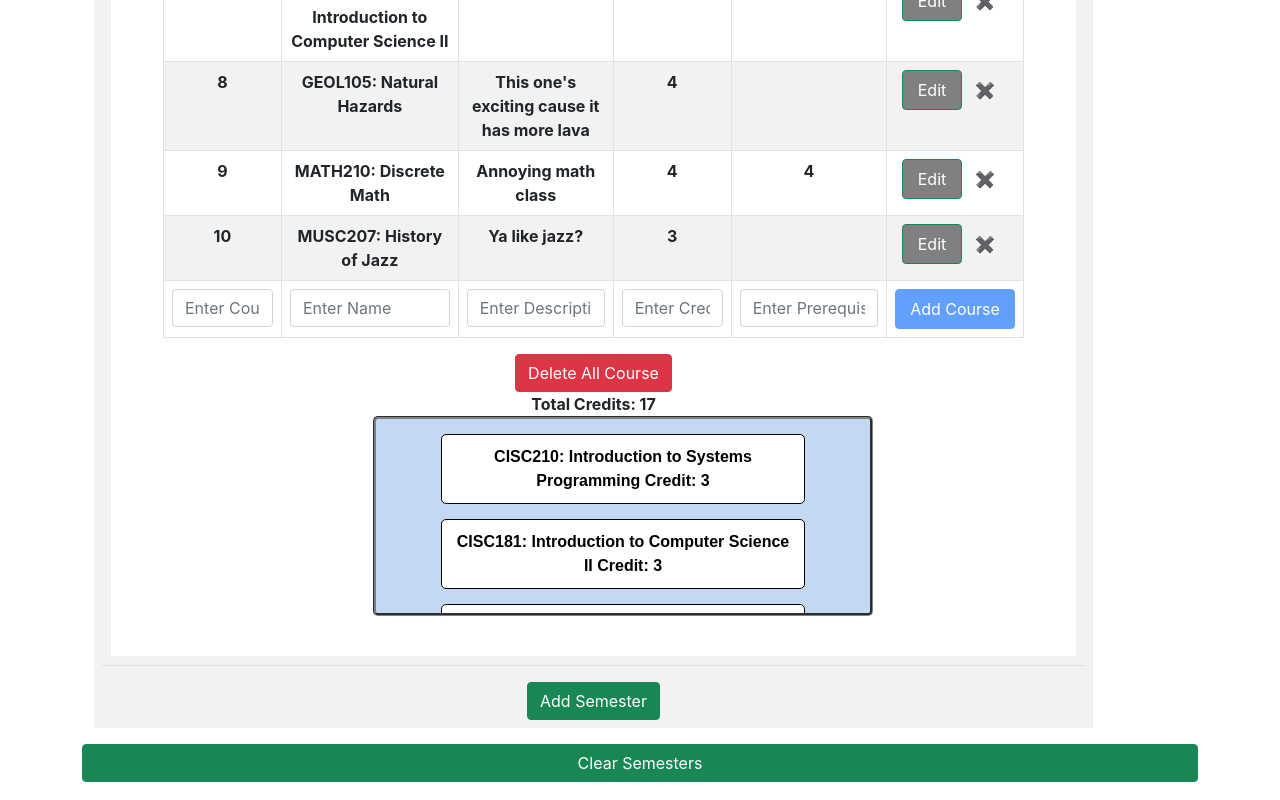
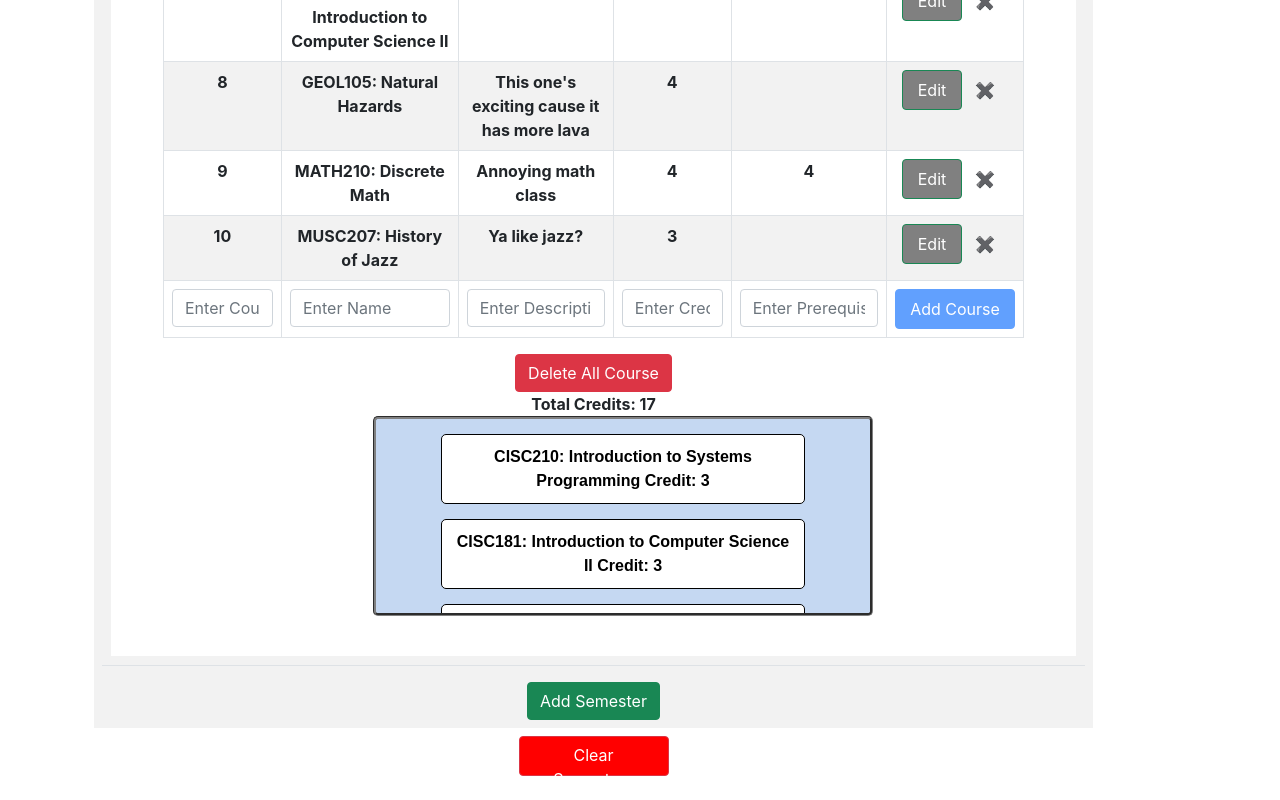
Before and after one commit to UD-CISC275-S22/cis-scheduler-team24, a React (Create React App) app: page / in a window 1280 px wide. Shown: the part 1716-2516 px from the top of the page. Built offline with nearby package versions, Linux system fonts and the light colour scheme.

Commit message:
update ClearSemeste button

```diff
--- a/src/App.css
+++ b/src/App.css
@@ -50,6 +50,12 @@
     background-color: rgb(145, 145, 145);
 }
 
+.button-style-3 {
+    height: 40px;
+    width: 150px;
+    background-color: rgb(255, 0, 0);
+}
+
 .coursesbox {
     text-align: center;
     height: 200px;
--- a/src/components/viewPlan.tsx
+++ b/src/components/viewPlan.tsx
@@ -8,6 +8,7 @@ import { EditPlan } from "./editPlan";
 import { HelpButton } from "./HelpButton";
 import { ViewFloatingCourses } from "./viewFloatingCourses";
 import { ViewRequirements } from "./viewRequirements";
+import { ClearSemesterModal } from "./ClearSemesterModal";
 import courses from "../data/course–book.json";
 
 const COURSES = courses.map(
@@ -161,6 +162,11 @@ export function ViewPlan({
                                         ></ListSemesters>
                                     </td>
                                 </tr>
+                                <Container>
+                                    <ClearSemesterModal
+                                        clearSemesters={clearSemesters}
+                                    ></ClearSemesterModal>
+                                </Container>
                             </tbody>
                         </Table>
                     </Col>
@@ -194,11 +200,6 @@ export function ViewPlan({
                         </div>
                     </Col>
                 </Row>
-                <Row>
-                    <Button variant="success" onClick={clearSemesters}>
-                        Clear Semesters
-                    </Button>
-                </Row>
             </Container>
         </div>
     );
```
